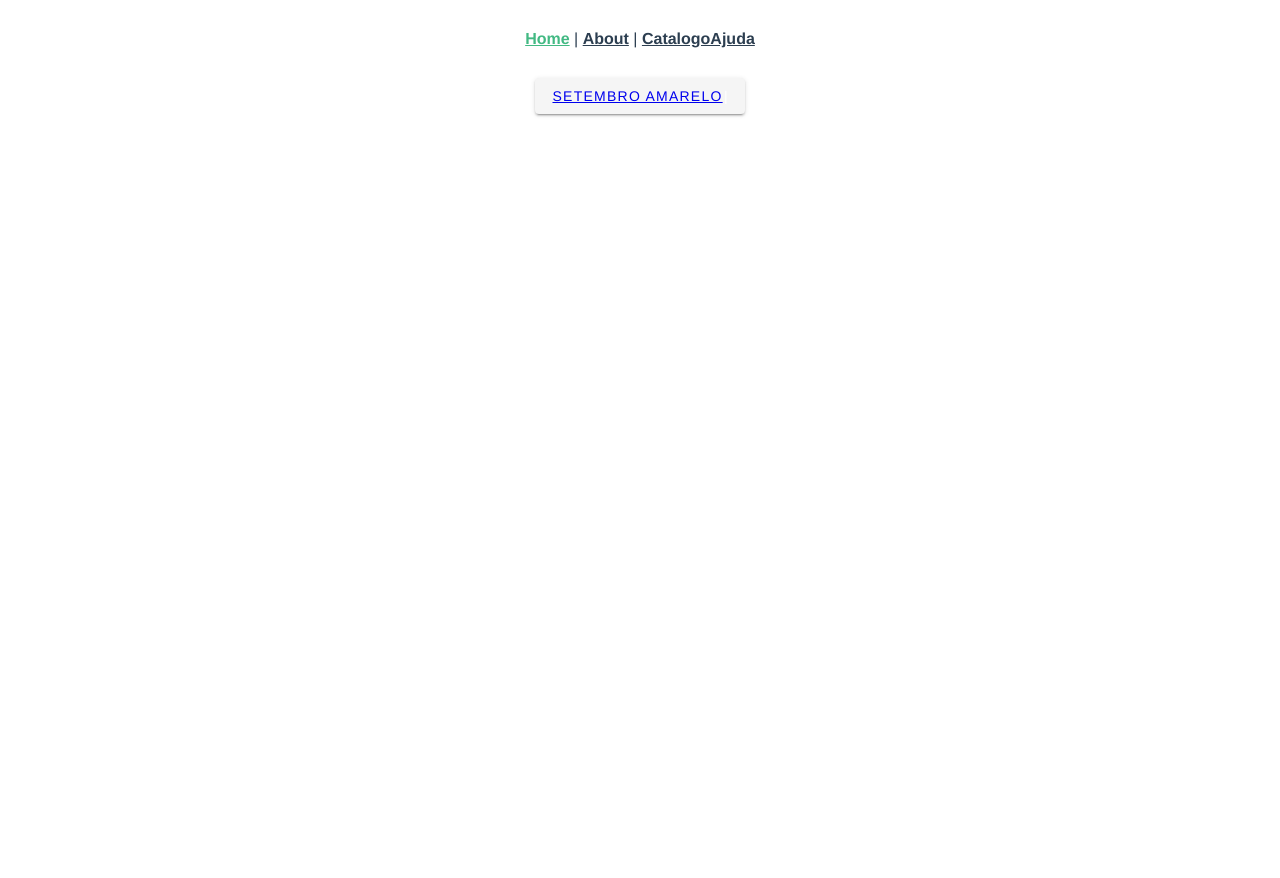
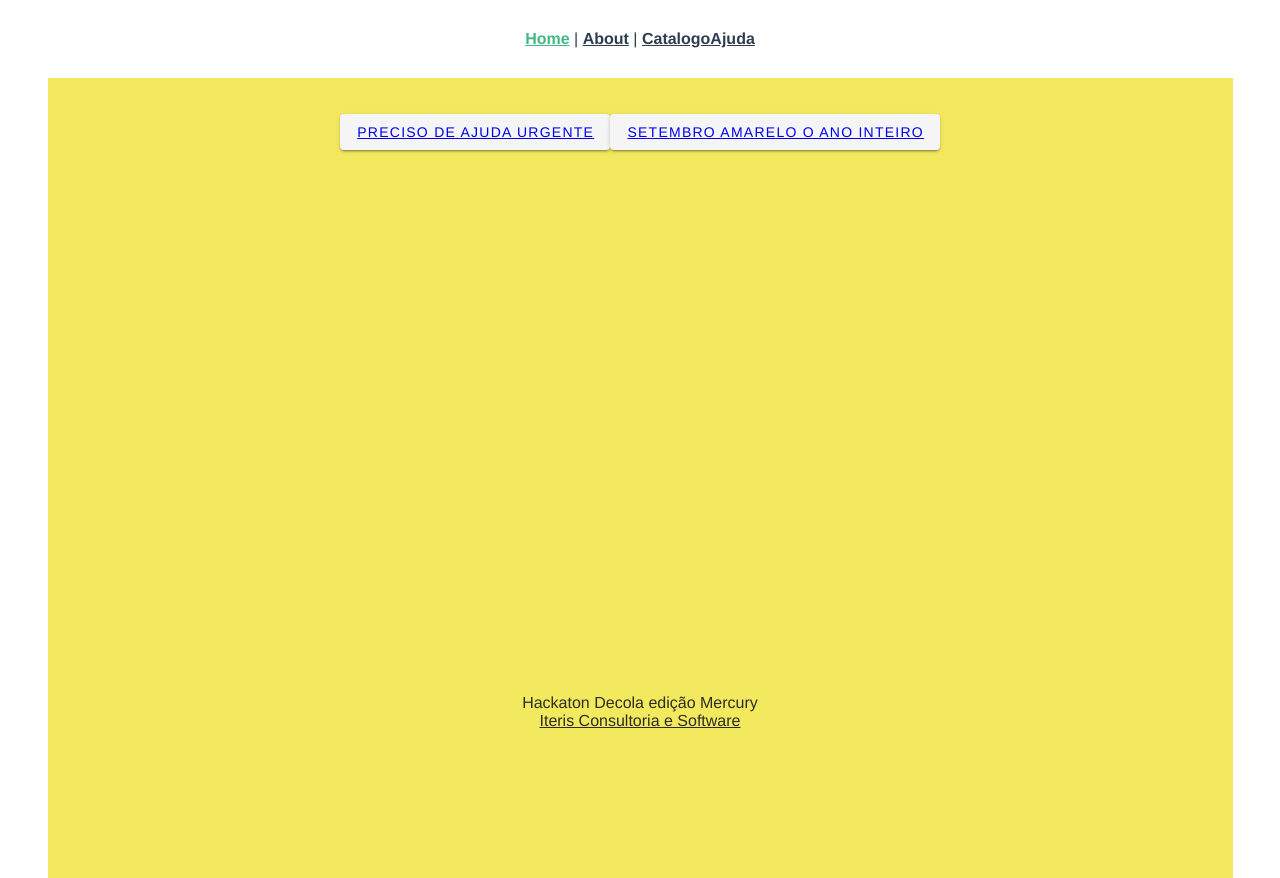
Before and after one commit to admoises/hackathon-mercury, a Vue app: page / in a window 1280 px wide. Before the commit the page ends 800 px from the top, so only its background shows below. Built offline with nearby package versions, Linux system fonts and the light colour scheme.

Commit message:
alteração no about

```diff
--- a/src/views/About.vue
+++ b/src/views/About.vue
@@ -1,5 +1,62 @@
 <template>
-  <div class="about">
-    <h1>This is an about page</h1>
-  </div>
+    <v-container id="principal">
+      <h1 id="titulo">Sobre a aplicação</h1>
+      <p id="texto">O grupo decidiu pelo tema Setembro Amarelo por enxergar a possibilidade de 'linkar' nele os<br>
+      outros temas. Racismo é sem dúvidas um dos motivos pelos quais pessoas cometem<br>
+      suicídio [1], e a pandemia de COVID-19, que trouxe consigo isolamente social nunca antes<br>
+      vivenciado pelas gerações atuais, também tem sido um gatilho [2]. </p>
+      <a id="link1" href="https://emais.estadao.com.br/noticias/comportamento,setembro-amarelo-racismo-e-exclusao-social-explicam-alto-indice-de-suicidio-entre-negros-no-pais,70003420170">[1] Racismo e sucídio</a>
+      <p></p>
+      <a id="link2" href="https://g1.globo.com/ro/rondonia/noticia/2021/09/23/setembro-amarelo-taxa-de-suicidio-aumenta-111percent-no-mes-mais-letais-da-pandemia-em-rondonia.ghtml">[2] Pandemia e suicídio</a>
+      <v-img id="img1" src="https://gntech.med.br/pub/media/wysiwyg/Capa_-_BLOG_01.png"></v-img>
+      <v-divider></v-divider>
+      <p class="fim">Hackaton Decola edição Mercury</p>
+      <a class="fim" href="https://www.iteris.com.br/">Iteris Consultoria e Software</a>
+    </v-container>
+
 </template>
+
+<style>
+#principal{
+  background-color: rgb(243, 233, 95);
+}
+
+#titulo{
+  color: rgb(46, 46, 36);
+}
+
+#texto{
+  color: rgb(46, 46, 36);
+  margin-top: 5vh;
+  height: 30vh;
+}
+
+#img1{
+  margin-top: 6vh;
+  margin-bottom: 3vh;
+  border-radius: 5px;
+}
+
+#link1{
+  color: rgb(46, 46, 36);
+}
+
+#link1:hover{
+  color: orange;
+}
+
+#link2{
+  color: rgb(46, 46, 36);
+}
+
+#link2:hover{
+  color: orange;
+}
+
+.fim{
+  color: rgb(46, 46, 36);
+}
+.fim:hover{
+  color: orange;
+}
+</style>
--- a/src/views/Home.vue
+++ b/src/views/Home.vue
@@ -1,11 +1,14 @@
 <template>
-
-  <div class="home">
-        <v-btn color="primary">
-              <router-link to="/about">Setembro Amarelo</router-link> |
-            </v-btn>
-
-  </div>
+  <v-container id="principal">
+        <v-btn id="ajuda">
+              <a href="https://www.cvv.org.br">Preciso de ajuda urgente</a>
+        </v-btn>
+        <v-btn id="setama">
+              <router-link to="/about">Setembro Amarelo o Ano Inteiro</router-link>
+        </v-btn>
+        <p class="fim">Hackaton Decola edição Mercury</p>
+        <a class="fim" href="https://www.iteris.com.br/">Iteris Consultoria e Software</a>
+  </v-container>
 </template>
 
 <script>
@@ -19,5 +22,27 @@ export default {
 </script>
 
 <style scoped>
+#principal{
+  height: 100vh;
+  background-color: rgb(243, 233, 95);
+}
+#setama{
+  margin-top: 3vh;
+  margin-bottom: 3vh;
+}
+
+#ajuda{
+  margin-top: 3vh;
+  margin-bottom: 3vh;
+}
+
+.fim{
+  margin-top: 65vh;
+  color: rgb(46, 46, 36);
+}
+
+.fim:hover{
+  color: orange;
+}
 
 </style>
```
